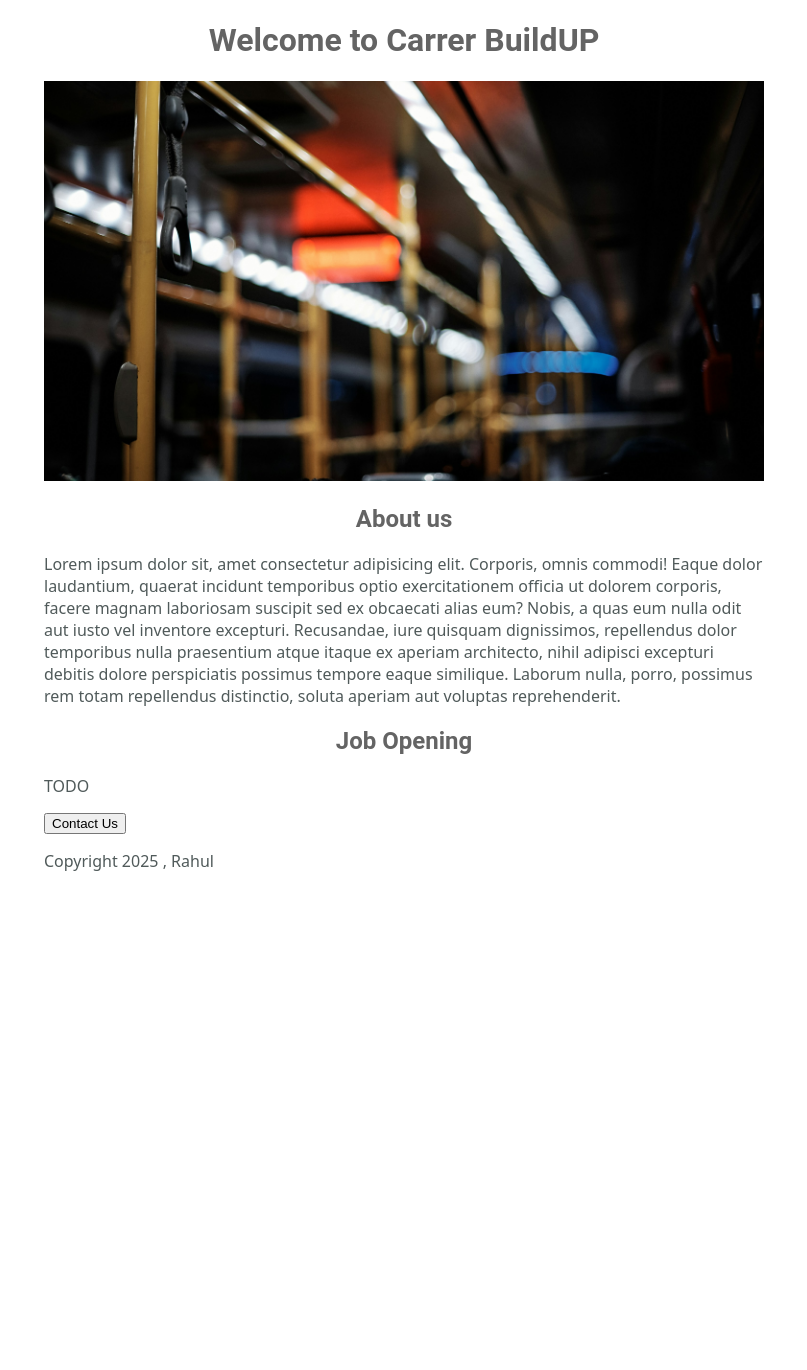
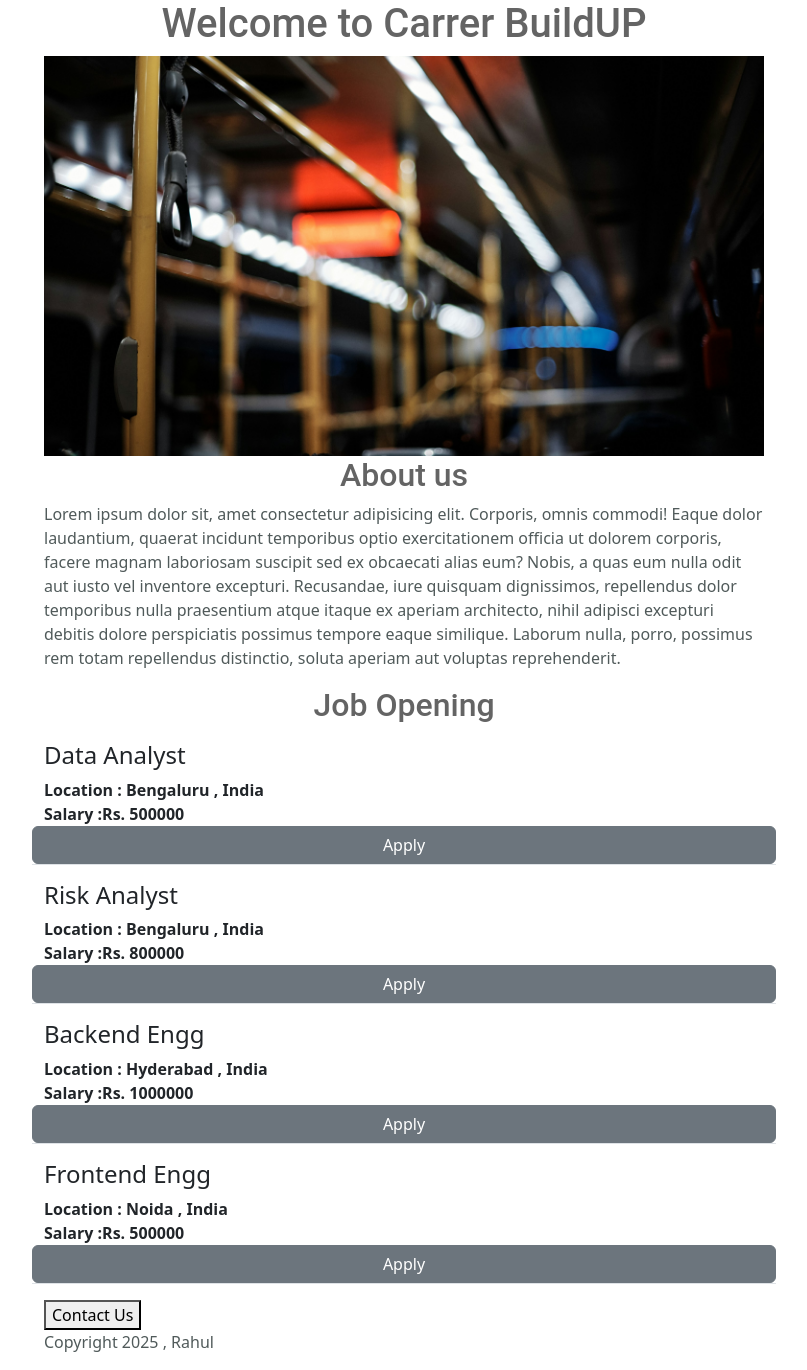
Before and after one commit to rahulbansal1012/Flask_Learning, a Flask app: page / in a window 1280 px wide. Shown: the whole page, without its empty margins (236-1043 px from the left). Before the commit the page ends 871 px from the top, so only its background shows below. Run offline with Flask 3, Linux system fonts and the light colour scheme.

Commit message:
Added the Dynamic data

```diff
--- a/app.py
+++ b/app.py
@@ -1,9 +1,34 @@
 from flask import Flask, render_template
 app = Flask(__name__)
 
+JOBS = [
+    {
+        "id" : 1 ,
+        "title" : "Data Analyst",
+        "location" : "Bengaluru , India",
+        "salary" : "Rs. 500000"
+    } ,
+      {
+        "id" : 2 ,
+        "title" : "Risk Analyst",
+        "location" : "Bengaluru , India",
+        "salary" : "Rs. 800000"
+    },  {
+        "id" : 3 ,
+        "title" : "Backend Engg",
+        "location" : "Hyderabad , India",
+        "salary" : "Rs. 1000000"
+    },  {
+        "id" : 4 ,
+        "title" : "Frontend Engg",
+        "location" : "Noida , India",
+        "salary" : "Rs. 500000"
+    }
+]
+
 @app.route("/")
 def home():
-    return render_template("home.html")
+    return render_template("home.html" ,jobs =JOBS)
 
 if __name__=="__main__":
     app.run(debug=True)
--- a/templates/home.html
+++ b/templates/home.html
@@ -4,6 +4,9 @@
     <meta charset="UTF-8">
     <meta name="viewport" content="width=device-width, initial-scale=1.0">
     <title>Carrer Buildup</title>
+    <meta charset="utf-8">
+    <meta name="viewport" content="width=device-width, initial-scale=1">
+    <link href="https://cdn.jsdelivr.net/npm/bootstrap@5.2.0/dist/css/bootstrap.min.css" rel="stylesheet" integrity="sha384-gH2yIJqKdNHPEq0n4Mqa/HGKIhSkIHeL5AyhkYV8i59U5AR6csBvApHHNl/vI1Bx" crossorigin="anonymous">
     <style>
     h1{
         font-family: Roboto;
@@ -41,12 +44,16 @@
 <body>
     <div id  = "container">
 
-    <h1>Welcome to Carrer BuildUP</h1>
+    <h1 class = "text-center">Welcome to Carrer BuildUP</h1>
     <img id  = "banner" src ="/static/Homejpg.jpg" height ="320" >
-    <h2>About us </h2>
+    <h2 class = "text-center">About us </h2>
     <p>Lorem ipsum dolor sit, amet consectetur adipisicing elit. Corporis, omnis commodi! Eaque dolor laudantium, quaerat incidunt temporibus optio exercitationem officia ut dolorem corporis, facere magnam laboriosam suscipit sed ex obcaecati alias eum? Nobis, a quas eum nulla odit aut iusto vel inventore excepturi. Recusandae, iure quisquam dignissimos, repellendus dolor temporibus nulla praesentium atque itaque ex aperiam architecto, nihil adipisci excepturi debitis dolore perspiciatis possimus tempore eaque similique. Laborum nulla, porro, possimus rem totam repellendus distinctio, soluta aperiam aut voluptas reprehenderit.</p>
-    <h2>Job Opening</h2>
-    <p>TODO</p>
+    <h2 >Job Opening</h2>
+    <p>
+      {%for job in jobs%}
+        {%include 'jobItems.html'%}
+      {% endfor %}
+    </p>
     <button>Contact Us</button>
     <p>Copyright 2025 , Rahul</p>
 </div>
--- /dev/null
+++ b/templates/jobItems.html
@@ -0,0 +1,9 @@
+<div  class="border-bottom row"  style="margin-bottom: 16px; ">
+
+    <h4>{{job['title']}}</h4>
+    <div><b>Location : {{job['location']}}</b></div>
+    <div><b>Salary :{{job['salary']}}</b></div>
+    <button type="button" class="btn btn-secondary">Apply</button>
+
+
+</div>
```
